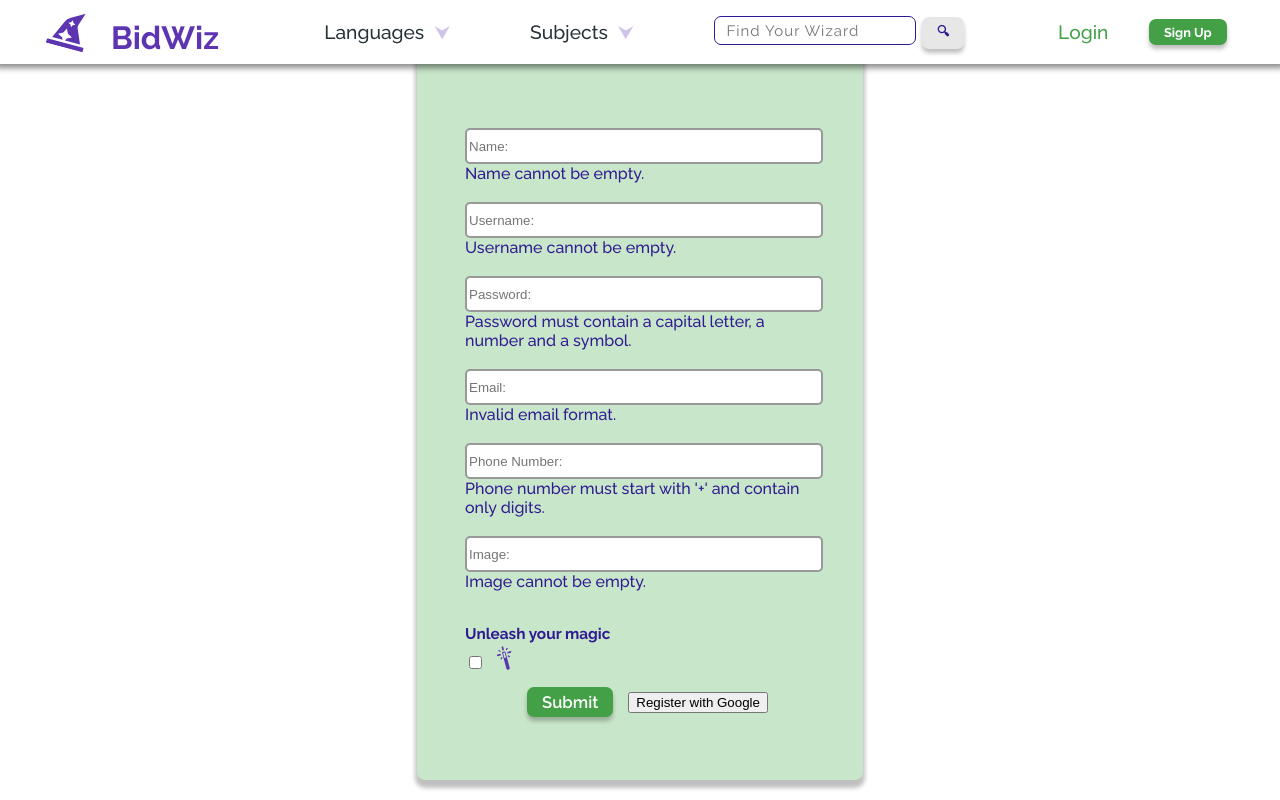
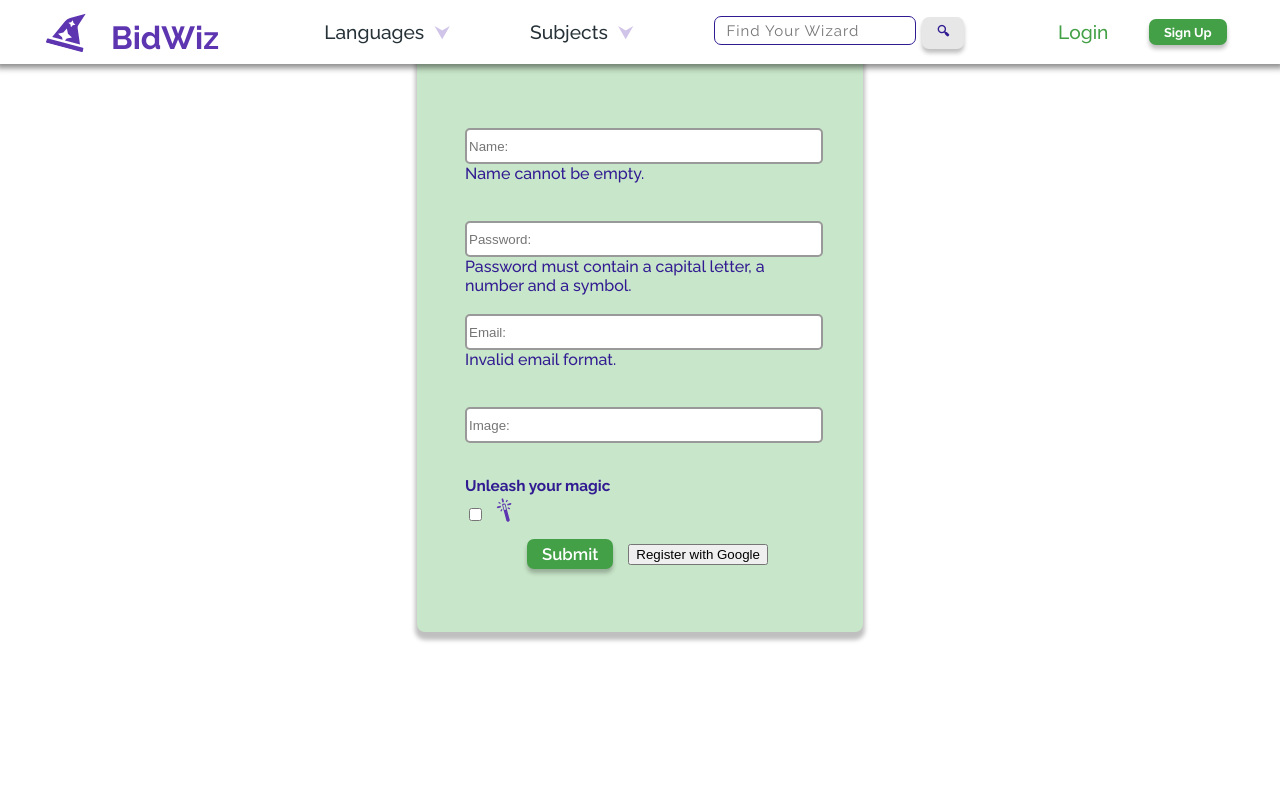
Before and after one commit to Mr-Hache/bidWiz-Frontend, a Next.js app: page /register in a window 1280 px wide. Built offline with nearby package versions, Linux system fonts and the light colour scheme.

Commit message:
form funcionando

```diff
--- a/app/Componets/basicForm/page.tsx
+++ b/app/Componets/basicForm/page.tsx
@@ -1,17 +1,16 @@
 "use client"
 import React, { useState, useEffect } from 'react'
 import { useCreateUserMutation } from '@/app/redux/services/userApi';
-import { validatePassword, validatePhoneNumber, validateEmail, validateLanguages, validateSubjects, validateNotEmpty } from "../../utils/functionsValidation"
+import { validatePassword, validateEmail, validateLanguages, validateSubjects, validateNotEmpty } from "../../utils/functionsValidation"
 import style from './basicForm.module.scss'
 import { ImMagicWand } from "react-icons/im";
 import { GoogleAuthProvider, signInWithPopup, createUserWithEmailAndPassword, } from 'firebase/auth';
 import { auth } from '../../utils/firebase'
+import {useRouter} from 'next/navigation'
 export interface UserFormValues {
     name: string;
-    username: string;
     email: string;
     uidFireBase: string;
-    phoneNumber: string;
     image: string;
     isWizard: boolean;
     languages: string[];
@@ -24,17 +23,16 @@ export interface UserFormValues {
 }
 
 function basicForm() {
+   const router = useRouter()
 
     const languages = ['English', 'Spanish', 'Portuguese', 'German', 'French', 'Chinese', 'Japanese', 'Russian', 'Italian'];
     const subjects = ["Mathematics", "Physics", "Chemistry", "Biology", "Economics", "Business Administration", "Accounting", "Computer Science", "Music Theory", "Political Science", "Law", "Programming"]
 
 
     const [values, setValues] = useState<UserFormValues>({
+        email: '',
         name: '',
-        username: '',
-        email: '',
         uidFireBase: "",
-        phoneNumber: '',
         image: '',
         isWizard: false,
         languages: [],
@@ -48,11 +46,8 @@ function basicForm() {
 
     interface Errors {
         name?: string;
-        username?: string;
         password?: string;
         email?: string;
-        phoneNumber?: string;
-        image?: string;
         languages?: string;
         subjects?: string;
         title?: string;
@@ -73,20 +68,12 @@ function basicForm() {
         if (!validateNotEmpty(values.name)) {
             formErrors = { ...formErrors, name: "Name cannot be empty." };
         }
-        if (!validateNotEmpty(values.username)) {
-            formErrors = { ...formErrors, username: "Username cannot be empty." };
-        }
+
         if (!validatePassword(authentication.password)) {
             formErrors = { ...formErrors, password: "Password must contain a capital letter, a number and a symbol." };
         }
         if (!validateEmail(values.email)) {
             formErrors = { ...formErrors, email: "Invalid email format." };
-        }
-        if (!validatePhoneNumber(values.phoneNumber)) {
-            formErrors = { ...formErrors, phoneNumber: "Phone number must start with '+' and contain only digits." };
-        }
-        if (!validateNotEmpty(values.image)) {
-            formErrors = { ...formErrors, image: "Image cannot be empty." };
         }
         if (values.isWizard) {
             if (!validateLanguages(values.languages)) {
@@ -119,12 +106,12 @@ function basicForm() {
 
     const handleChange = (event: React.ChangeEvent<HTMLInputElement>) => {
         const { name, value } = event.target;
-        if(name == "password"){
+        if (name == "password") {
             setAuthentication({
                 ...authentication,
                 password: value
             });
-        }else{
+        } else {
             setValues((v) => ({ ...v, [name]: value }));
         }
 
@@ -163,25 +150,33 @@ function basicForm() {
     const handleSubmit = async (event: React.FormEvent<HTMLFormElement>) => {
         event.preventDefault();
 
-
         if (validateForm()) {
 
-            const userCredential =  await createUserWithEmailAndPassword(auth, values.email, authentication.password)
+            const userCredential = await createUserWithEmailAndPassword(auth, values.email, authentication.password)
             const uid = userCredential.user.uid
-
+            console.log(uid)
+            console.log(values)
+           if(values.isWizard) {
             createUser({
                 ...values,
                 uidFireBase: uid,
             });
+
+           }else{
+            createUser({
+                name: values.name,
+                email: values.email,
+                isWizard: values.isWizard,
+                uidFireBase: uid,
+            });
+           }
 
             alert("New user created")
             setValues(
                 {
                     uidFireBase: "",
                     name: '',
-                    username: '',
                     email: '',
-                    phoneNumber: '',
                     image: '',
                     isWizard: false,
                     languages: [],
@@ -192,7 +187,7 @@ function basicForm() {
                         expJobs: 0,
                     }
                 },)
-                setAuthentication ({
+            setAuthentication({
                 password: '',
                 email: '',
             })
@@ -216,14 +211,18 @@ function basicForm() {
                 try {
 
                     const userCredential = await signInWithPopup(auth, googleProvider);
+                    const user = userCredential.user;
+                    console.log({
+                       email: user.email,
+                        uid:user.uid,
+                        name: user.displayName,
+                    })
 
-
-    const user = userCredential.user;
-    setValues({
-       ...values,
-       name: user.displayName? user.displayName:"" ,
-       email: user.email? user.email:"",
-       uidFireBase: user.uid?user.uid: "",
+                            createUser({
+                                name: user.displayName?user.displayName: "",
+                                email: user.email? user.email: "",
+                                uidFireBase: user.uid? user.uid: "",
+                            isWizard: false,
                             })
 
 
@@ -249,13 +248,7 @@ return (
             </div>
 
             <br />
-        <div className={style.inputcontainer}>
-            <label>
-                <input className={style.input} type="text" name="username" value={values.username} placeholder='Username:' onChange={handleChange} />
-            </label>
-            {errors.username && <span className="error">{errors.username}</span>}
 
-        </div>
 
             <br />
 
@@ -278,13 +271,7 @@ return (
             </div>
 
             <br />
-        <div className={style.inputcontainer}>
-            <label>
 
-                <input className={style.input} type="text" name="phoneNumber" value={values.phoneNumber} placeholder='Phone Number:' onChange={handleChange} />
-            </label>
-            {errors.phoneNumber && <span className="error">{errors.phoneNumber}</span>}
-        </div>
 
             <br />
             <div className={style.inputcontainer}>
@@ -292,7 +279,7 @@ return (
 
                     <input className={style.input} type="text" name="image" value={values.image} placeholder='Image:' onChange={handleChange} />
                 </label>
-            {errors.image && <span className="error">{errors.image}</span>}
+
             </div>
 
             <br />
@@ -305,7 +292,6 @@ return (
                     </div>
                 </div>
             </label>
-
 
             {
                 values.isWizard ? <div>
```
Lines whose indentation alone changed are shown as unchanged.
